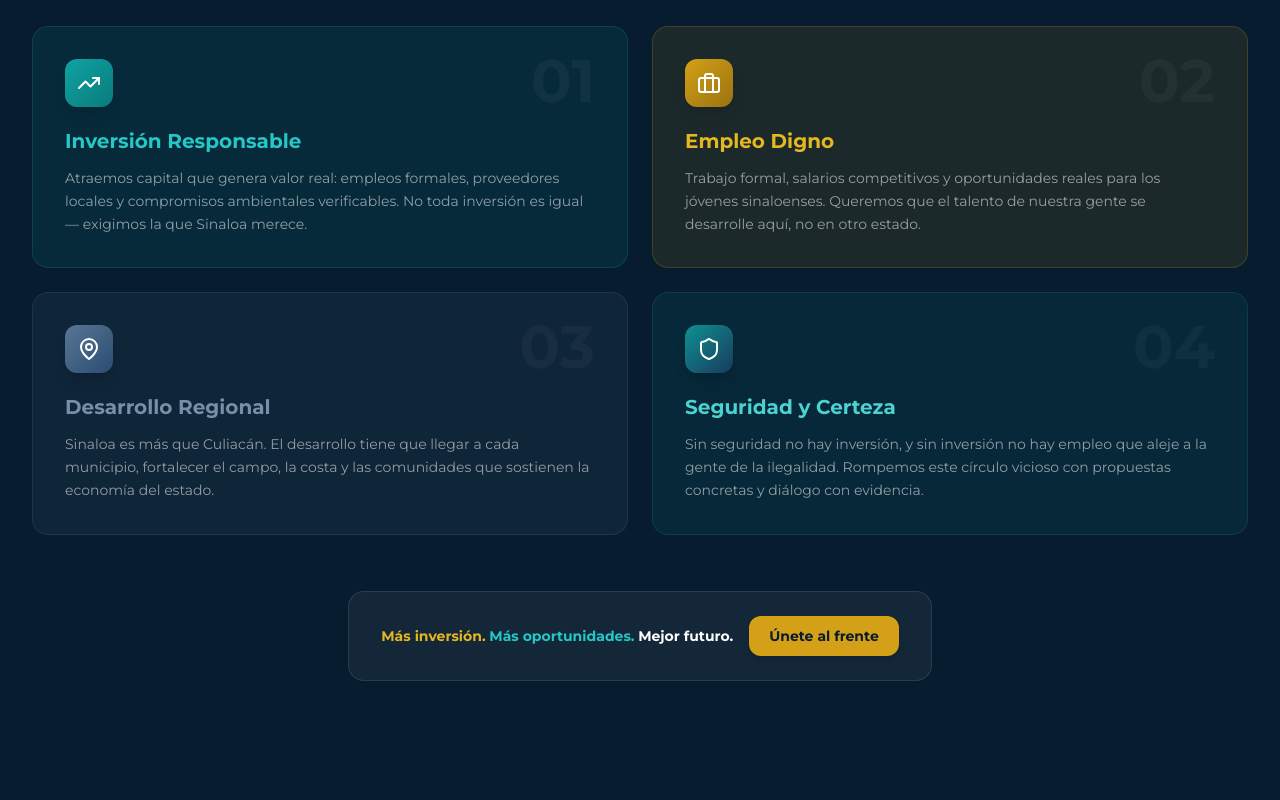
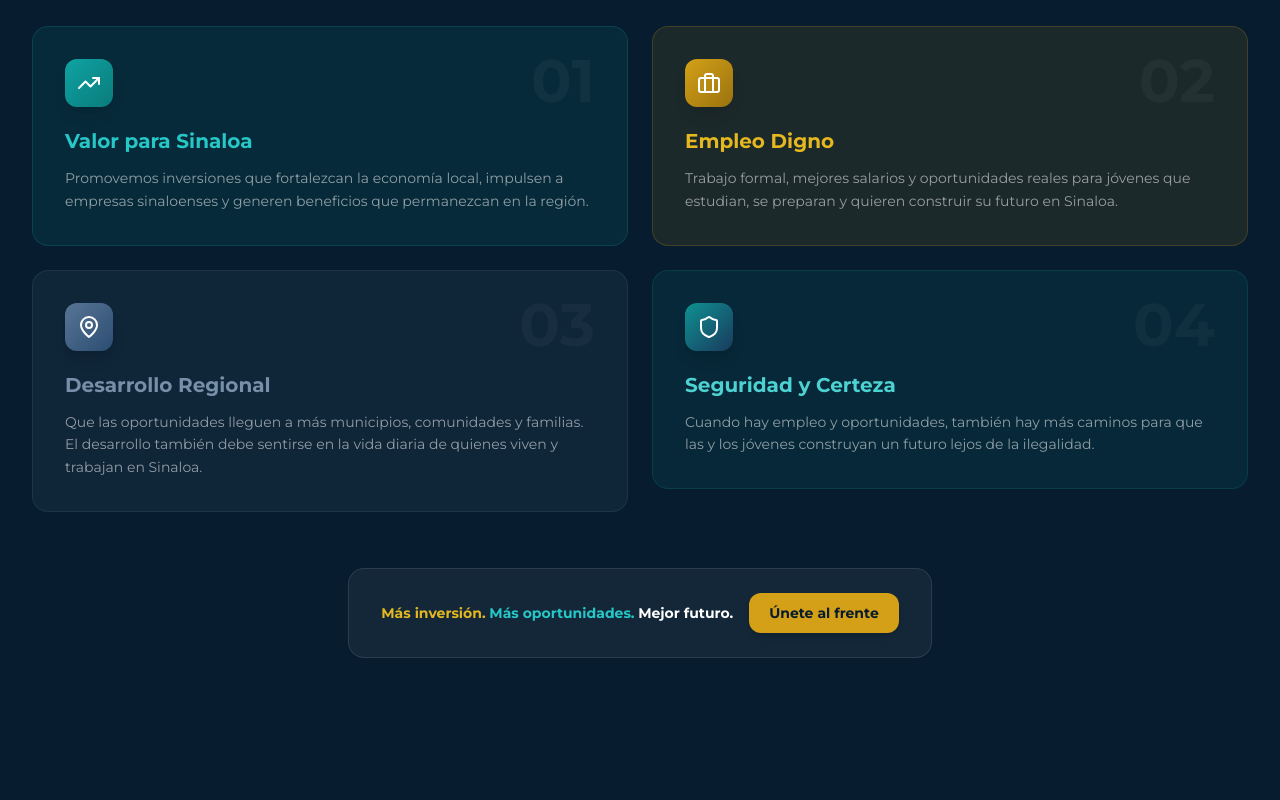
Before and after one commit to webi88/impulso-sinaloa, a Next.js app: page / in a window 1280 px wide. Shown: the part 1200-2000 px from the top of the page. Built offline with nearby package versions, Linux system fonts and the light colour scheme.

Commit message:
content: textos pilares y quiénes somos actualizados

```diff
--- a/src/app/page.tsx
+++ b/src/app/page.tsx
@@ -30,18 +30,18 @@ export default function Home() {
                 <span className="text-teal-500">futuro de Sinaloa</span>
               </h2>
               <p className="text-navy-700/70 text-base leading-relaxed mb-4">
-                Impulso Sinaloa es una alianza ciudadana y empresarial que nace del
-                convencimiento de que Sinaloa tiene todo el potencial para crecer, pero
-                necesita certeza, inversión y oportunidades reales para su gente.
+                Impulso Sinaloa nace de una idea sencilla: nuestro estado tiene talento,
+                jóvenes preparados y familias que quieren salir adelante, pero necesita
+                más oportunidades reales para crecer.
               </p>
               <p className="text-navy-700/70 text-base leading-relaxed mb-4">
-                No somos un partido político. Somos empresarios, jóvenes, trabajadores,
-                estudiantes y ciudadanos que creemos en el diálogo basado en evidencia y
-                en propuestas concretas.
+                Somos estudiantes, trabajadores, familias, profesionistas y ciudadanos
+                que creemos en el diálogo, la evidencia y las propuestas concretas para
+                construir más oportunidades en Sinaloa.
               </p>
               <p className="text-navy-700/70 text-base leading-relaxed">
-                Nuestro objetivo es claro: construir el Sinaloa donde nuestros jóvenes
-                puedan desarrollarse sin tener que irse.
+                Queremos un Sinaloa donde estudiar, trabajar y construir futuro no
+                signifique tener que irse.
               </p>
               <div className="mt-8 flex flex-wrap gap-3">
                 {["Diálogo con evidencia", "Propuestas concretas", "Sin colores partidistas"].map((tag) => (
--- a/src/components/PilaresSection.tsx
+++ b/src/components/PilaresSection.tsx
@@ -7,9 +7,9 @@ import AnimateOnScroll from "./AnimateOnScroll";
 const PILARES = [
   {
     icon: TrendingUp,
-    title: "Inversión Responsable",
+    title: "Valor para Sinaloa",
     description:
-      "Atraemos capital que genera valor real: empleos formales, proveedores locales y compromisos ambientales verificables. No toda inversión es igual — exigimos la que Sinaloa merece.",
+      "Promovemos inversiones que fortalezcan la economía local, impulsen a empresas sinaloenses y generen beneficios que permanezcan en la región.",
     color: "from-teal-500 to-teal-700",
     accent: "bg-teal-500/10 border-teal-500/20",
     textColor: "text-teal-400",
@@ -18,7 +18,7 @@ const PILARES = [
     icon: Briefcase,
     title: "Empleo Digno",
     description:
-      "Trabajo formal, salarios competitivos y oportunidades reales para los jóvenes sinaloenses. Queremos que el talento de nuestra gente se desarrolle aquí, no en otro estado.",
+      "Trabajo formal, mejores salarios y oportunidades reales para jóvenes que estudian, se preparan y quieren construir su futuro en Sinaloa.",
     color: "from-gold-500 to-gold-700",
     accent: "bg-gold-500/10 border-gold-500/20",
     textColor: "text-gold-400",
@@ -27,7 +27,7 @@ const PILARES = [
     icon: MapPin,
     title: "Desarrollo Regional",
     description:
-      "Sinaloa es más que Culiacán. El desarrollo tiene que llegar a cada municipio, fortalecer el campo, la costa y las comunidades que sostienen la economía del estado.",
+      "Que las oportunidades lleguen a más municipios, comunidades y familias. El desarrollo también debe sentirse en la vida diaria de quienes viven y trabajan en Sinaloa.",
     color: "from-navy-400 to-navy-600",
     accent: "bg-navy-400/10 border-navy-400/20",
     textColor: "text-navy-300",
@@ -36,7 +36,7 @@ const PILARES = [
     icon: Shield,
     title: "Seguridad y Certeza",
     description:
-      "Sin seguridad no hay inversión, y sin inversión no hay empleo que aleje a la gente de la ilegalidad. Rompemos este círculo vicioso con propuestas concretas y diálogo con evidencia.",
+      "Cuando hay empleo y oportunidades, también hay más caminos para que las y los jóvenes construyan un futuro lejos de la ilegalidad.",
     color: "from-teal-600 to-navy-700",
     accent: "bg-teal-600/10 border-teal-600/20",
     textColor: "text-teal-300",
```
